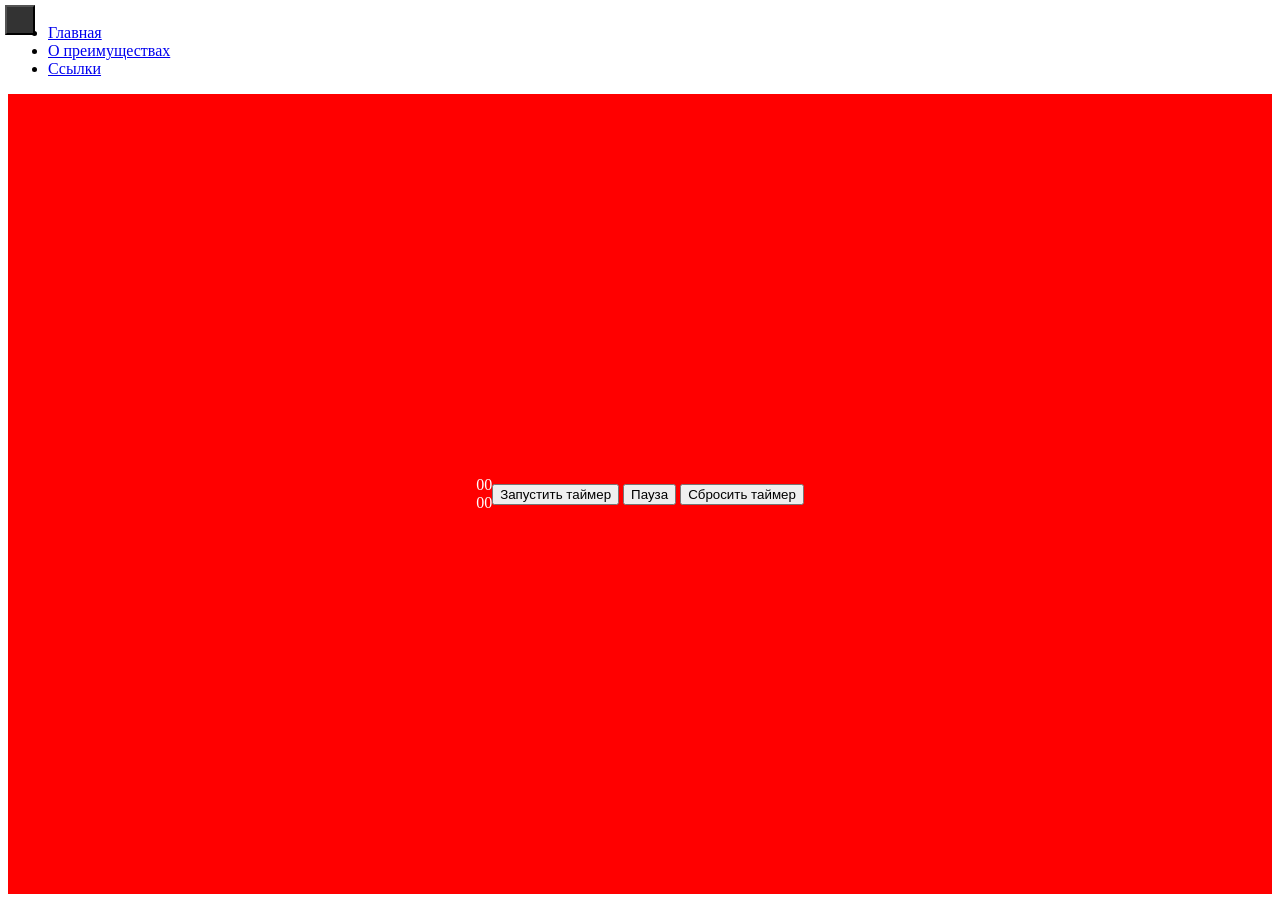
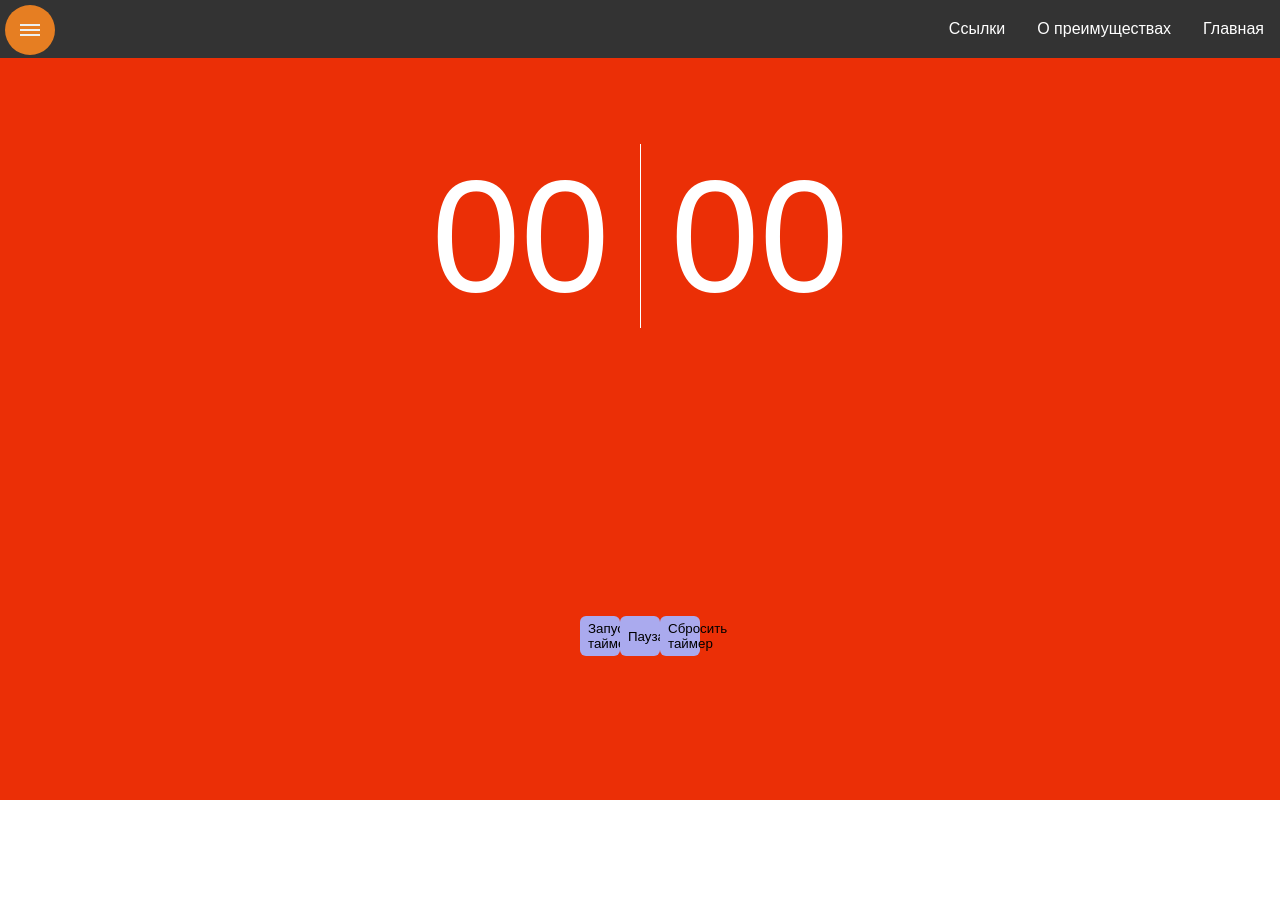
Before and after one commit to omar-gamzatov/Tomato-timer, a plain HTML site: page index.html in a window 1280 px wide. After the commit the page ends 800 px from the top, so only its background shows below. Drawn offline with Linux system fonts and the light colour scheme.

Commit message:
Update tomato-style.css

```diff
--- a/tomato-style.css
+++ b/tomato-style.css
@@ -1,18 +1,22 @@
+body {
+  font-family: sans-serif;
+  margin: 0;
+}
 section {
   height: 100vh;
   display: flex;
   justify-content: center;
   align-items: center;
-  color: white;
 }
 .main {
-  background-color: red;
-}
-.benefits {
-  background-color: green;
-}
-.contacts {
-  background-color: blue;
+  display: flex;
+	justify-content: space-around;
+	align-items: center;
+  flex-direction: column;
+	min-height: 100vh;
+	margin: 0;
+	padding: 0;
+	background: #eb2f06;
 }
 .wrapper {
   position: relative;
@@ -26,10 +30,16 @@ section {
   height: 100vh;
   display: flex;
   justify-content: center;
-  align-items: center;
-  background-color: #fff;
+  align-items: flex-start;
+  background-color: #e67e22;
+  color: #f3f3f3;
   transition: 0.5s;
   transform: translateX(-100%);
+  z-index: 99;
+}
+nav {
+  margin-block-start: 1em;
+  margin-block-end: 1em;
 }
 .menu-active {
   transform: translateX(0%);
@@ -43,10 +53,148 @@ section {
   flex-direction: column;
 }
 .menu-button {
+  width: 50px;
+  height: 50px;
+  background-color: #e67e22;
+  position: absolute;
+  right: -55px;
+  top: 5px;
+  border-radius: 50%;
+  border-color: transparent;
+}
+.content {
+  z-index: 0;
+  transition: 0.5s;
+}
+.content-active {
+  transform: translateX(30%);
+}
+.menu-button span,
+.menu-button span::after,
+.menu-button span::before {
+  background-color: #ecf0f1;
+  position: absolute;
+  width: 20px;
+  height: 2px;
+  top: 50%;
+  left: 50%;
+  margin-top: -1px;
+  margin-left: -10px;
+}
+.menu-button span::after {
+  content: '';
+  transform: translateY(-5px);
+  display: block;
+  transition: 0.2s;
+}
+.menu-button span::before {
+  content: '';
+  transform: translateY(5px);
+  display: block;
+  transition: 0.2s;
+}
+.menu-button-active span {
+  height: 0;
+}
+.menu-button-active span::after {
+  transform: rotate(45deg);
+}
+.menu-button-active span::before {
+  transform: rotate(-45deg);
+}
+.menu-element {
+  width: 100%;
+}
+.menu-element span {
+  cursor: pointer;
+  -moz-user-select: none;
+  -khtml-user-select: none;
+  -webkit-user-select: none;
+  user-select: none;
+}
+input {
+  color: #fff;
+}
+.numbers {
   width: 30px;
-  height: 30px;
+  height: 20px;
+  border-color: transparent;
+  background-color: #eb2f06;
+  border-radius: 15%;
+  text-align: center;
+}
+ul {
+  list-style-type: none;
+  margin: 0;
+  padding: 0;
+  overflow: hidden;
   background-color: #333;
+}
+li {
+  float: right;
+}
+li a {
+  display: block;
+  color: white;
+  text-align: center;
+  padding: 20px 16px;
+  text-decoration: none;
+}
+li a:hover {
+  background-color: #111;
+}
+.navigation {
+  width: 100%;
   position: absolute;
-  right: -35px;
-  top: 5px;
+  display: block;
 }
+.countdown {
+	display: flex;
+	justify-content: center;
+	align-items: center;
+  position: relative;
+}
+.time-section {
+	display: flex;
+	flex-direction: column;
+	justify-content: center;
+	align-items: center;
+	color: #fff;
+	font-family: sans-serif;
+	padding: 0 30px;
+	border-right: 1px solid #fff;
+	user-select: none;
+  z-index: 100;
+}
+.time-section:last-child {
+	border: none;
+}
+.count {
+	font-size: 10em;
+}
+.tmr-btns {
+  display: flex;
+  flex-direction: row;
+  position: relative;
+  justify-content: center;
+}
+.tmr-btn {
+  width: 3em;
+  height: 3em;
+  border-radius: 15%;
+  cursor: pointer;
+  border-color: transparent;
+  background-color: #aae;
+}
+.test {
+  width: 100px;
+  height: 100px;
+  background-color: #fff;
+  color: black;
+}
+.testtime {
+  color: black;
+}
+.invis-input {
+  visibility: hidden;
+}
```
